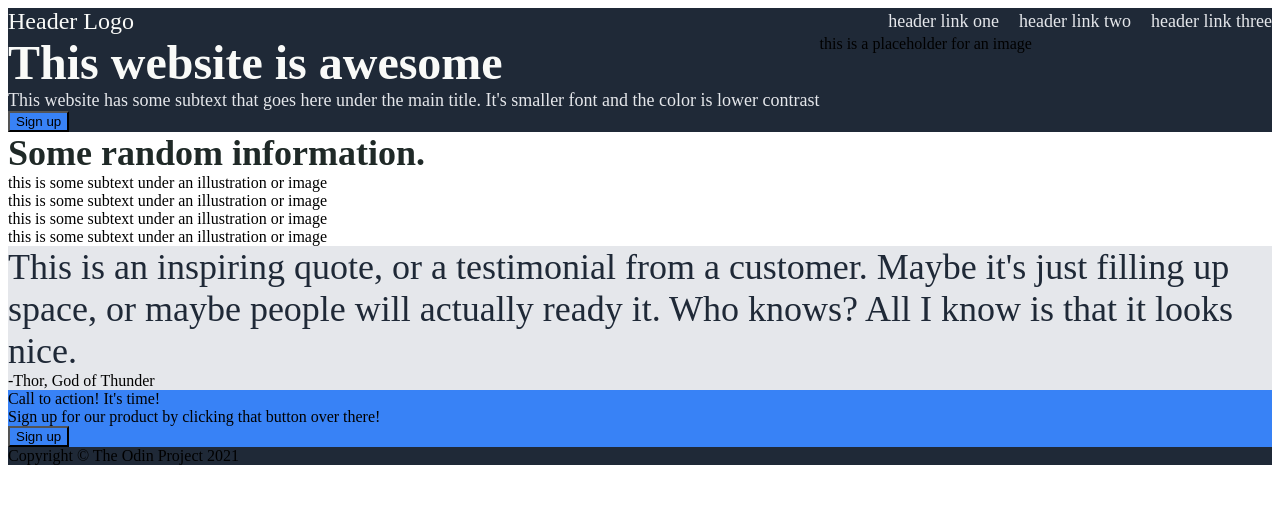
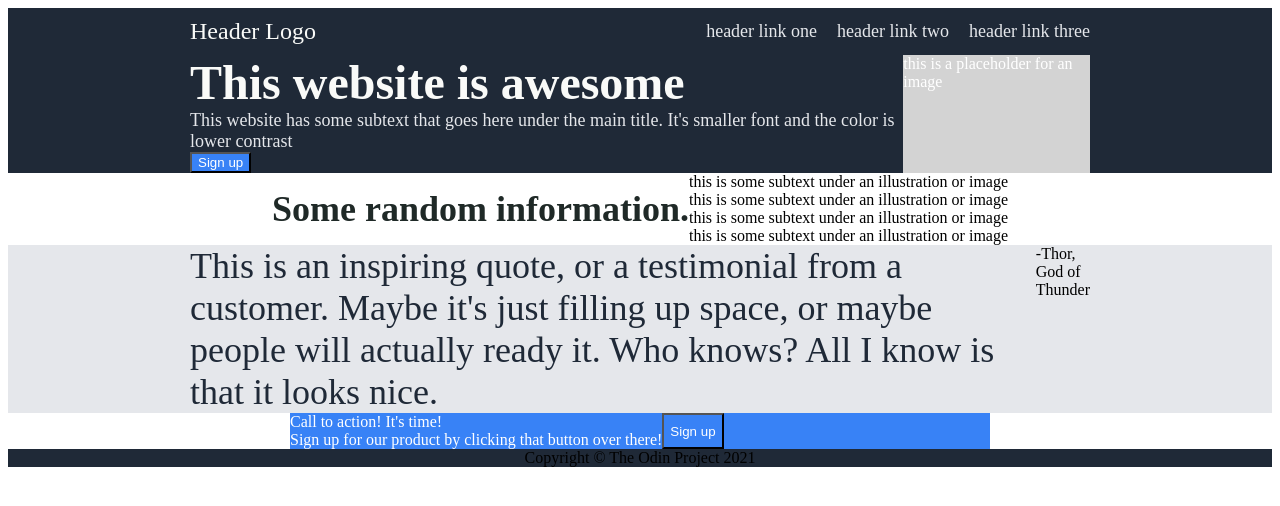
Before and after one commit to marksouthern3/awesome-website, a plain HTML site: page index.html in a window 1280 px wide. Drawn offline with Linux system fonts and the light colour scheme.

Commit message:
Align everything on center of website

```diff
--- a/index.html
+++ b/index.html
@@ -8,7 +8,8 @@
     <link rel="stylesheet" href="./style.css">
 </head>
 <body>
-    <div class="header dark-background">
+    <div class="header">
+        <div class="header-container">
             <div class="header-logo-text">Header Logo</div>
             <ul class="header-list">
                 <li class="header-link-text">header link one</li>
@@ -16,14 +17,17 @@
                 <li class="header-link-text">header link three</li>
             </ul>
         </div>
+    </div>
 
     <div class="hero">
+        <div class="hero-container">
             <div class="hero-content">
                 <div class="hero-main-text">This website is awesome</div>
                 <div class="hero-secondary-text">This website has some subtext that goes here under the main title. It's smaller font and the color is lower contrast</div>
                 <button>Sign up</button>
             </div>
             <div class="hero-image">this is a placeholder for an image</div>
+        </div>
     </div>
 
     <div class="section-two">
--- a/style.css
+++ b/style.css
@@ -26,6 +26,7 @@
 button,
 .call-to-action {
     background-color: #3882F6;
+    color: white;
 }
 
 .information-header-text {
@@ -44,6 +45,10 @@ button,
     /*light italic?*/
 }
 
+body {
+    font-style: roboto, sans-serif;
+}
+
 /* --------------------------------------- */
 
 .header-list {
@@ -56,10 +61,69 @@ button,
 
 .header {
     display: flex;
+    padding: 10px 0;
+    align-items: center;
+    justify-content: center;
+}
+
+.header-container {
+    display: flex;
     align-items: center;
     justify-content: space-between;
+    width: 900px;
 }
 
 .hero {
     display: flex;
+    align-items: center;
+    justify-content: center;
 }
+
+.hero-container {
+    display: flex;
+    width: 900px;
+}
+
+.hero-image {
+    color: white;
+    background-color: lightgray;
+}
+
+.section-two {
+    display: flex;
+    align-items: center;
+    justify-content: center;
+}
+
+.section-two-container {
+    width: 900px;
+    display: flex;
+}
+
+.quote {
+    display: flex;
+    justify-content: center;
+    align-items: center;
+}
+
+.quote-container {
+    display: flex;
+    width: 900px;
+}
+
+.section-four {
+    display: flex;
+    justify-content: center;
+    align-items: center;
+}
+
+.call-to-action {
+    display: flex;
+    width: 700px;
+}
+
+.footer {
+    display: flex;
+    align-items: center;
+    justify-content: center;
+}
```
Lines whose indentation alone changed are shown as unchanged.
